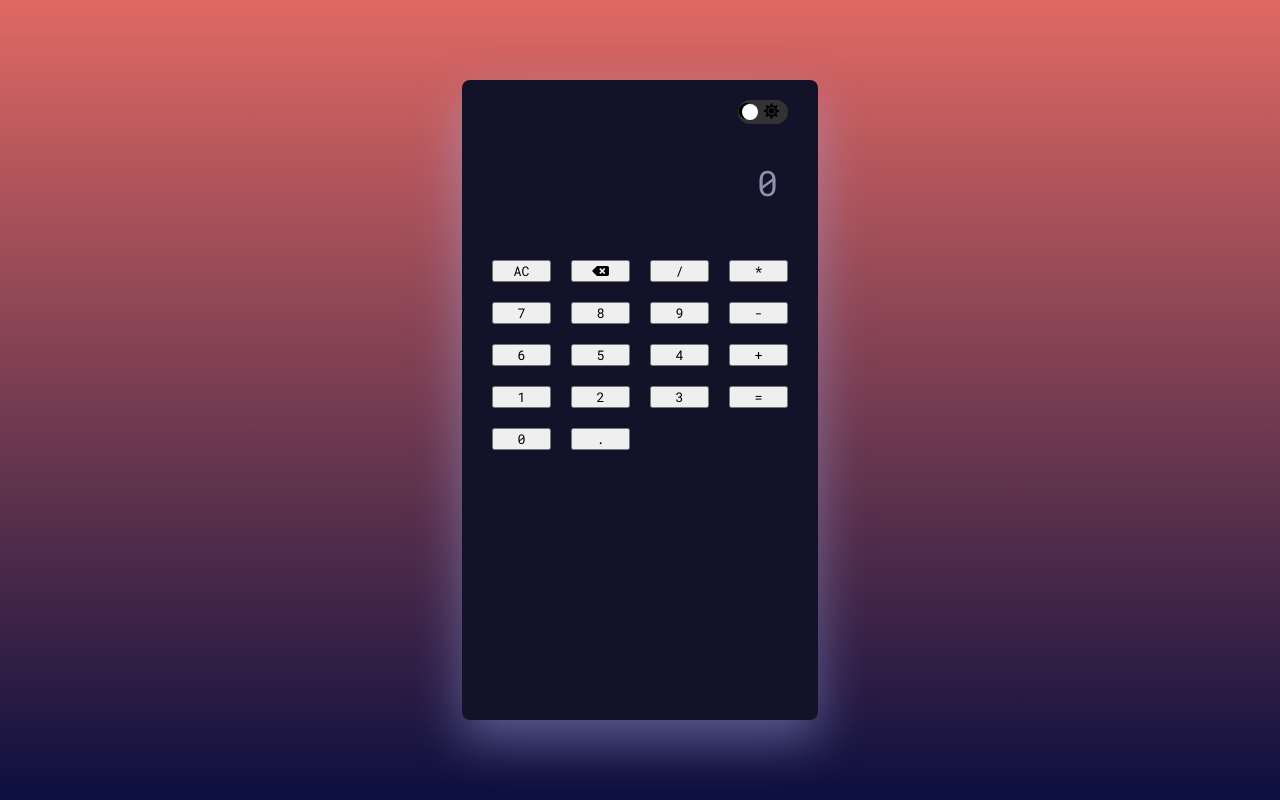
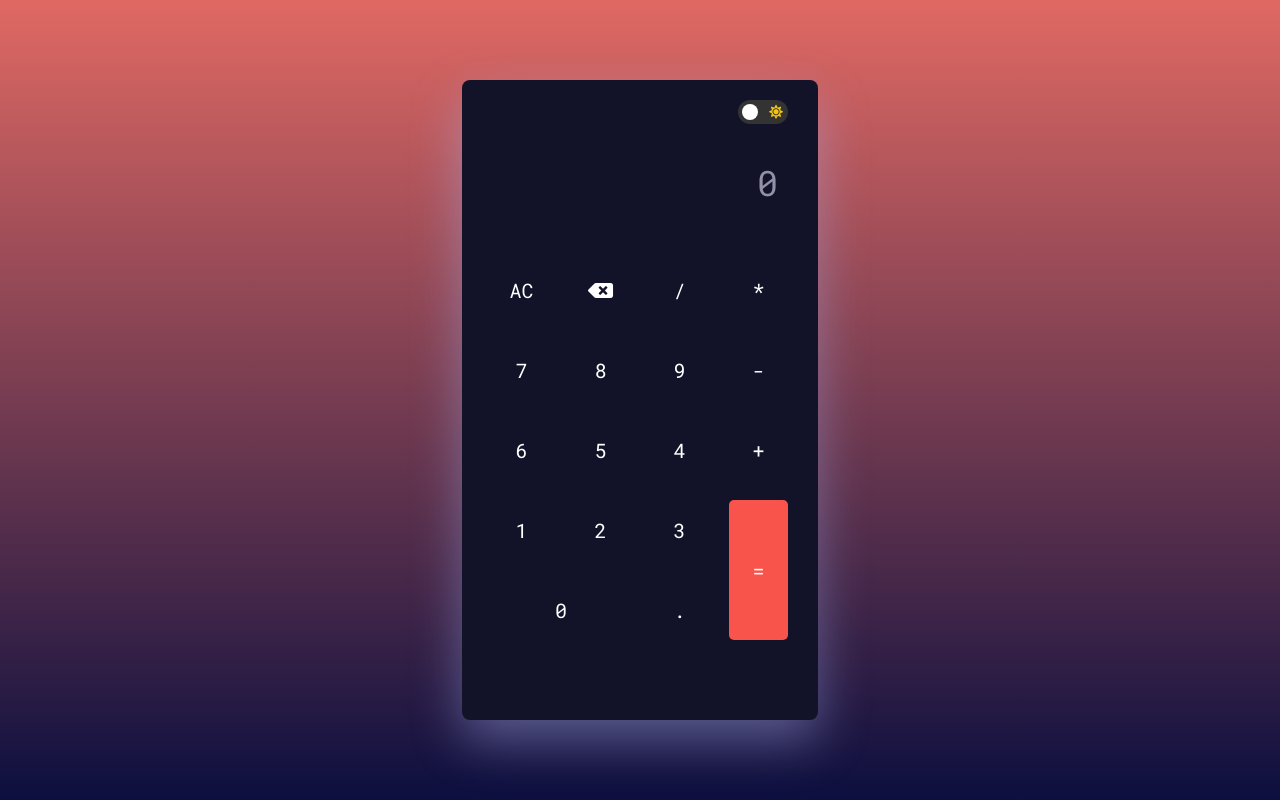
Before and after one commit to TacticalReader/Simple-Web-Calculator, a plain HTML site: page index.html in a window 1280 px wide. Drawn offline with Linux system fonts and the light colour scheme.

Commit message:
Update 1style.css

```diff
--- a/1style.css
+++ b/1style.css
@@ -92,6 +92,25 @@ body {
   bottom: 4px;
   background-color: var(--theme-switcher-slider);
   transition: .4s;
+  z-index: 2;
+}
+
+.slider .fa-moon,
+.slider .fa-sun {
+    position: absolute;
+    top: 50%;
+    transform: translateY(-50%);
+    font-size: 14px;
+    color: #f1c40f;
+    z-index: 1;
+}
+
+.slider .fa-moon {
+    left: 5px;
+}
+
+.slider .fa-sun {
+    right: 5px;
 }
 
 input:checked + .slider {
@@ -135,7 +154,7 @@ input:checked + .slider:before {
   margin-top: 40px;
 }
 
-.buttons input[type="button"] {
+.buttons button {
   font-size: 20px;
   padding: 17px;
   border: none;
@@ -146,16 +165,16 @@ input:checked + .slider:before {
   transition: box-shadow 0.2s ease;
 }
 
-.buttons input[type="button"]:hover {
+.buttons button:hover {
   box-shadow: var(--button-hover-shadow);
 }
 
-input[type="button"]#equal {
+button#equal {
   grid-row: span 2;
   background-color: var(--equal-button-bg);
   color: #ffffff;
 }
 
-input[type="button"][value="0"] {
+button[data-value="0"] {
   grid-column: span 2;
 }
```
